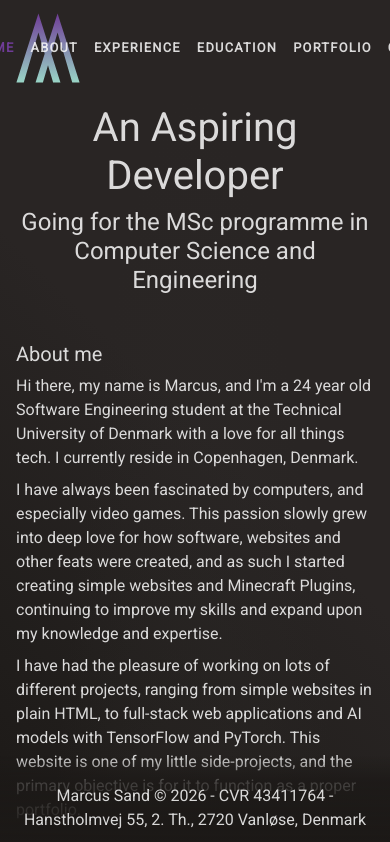
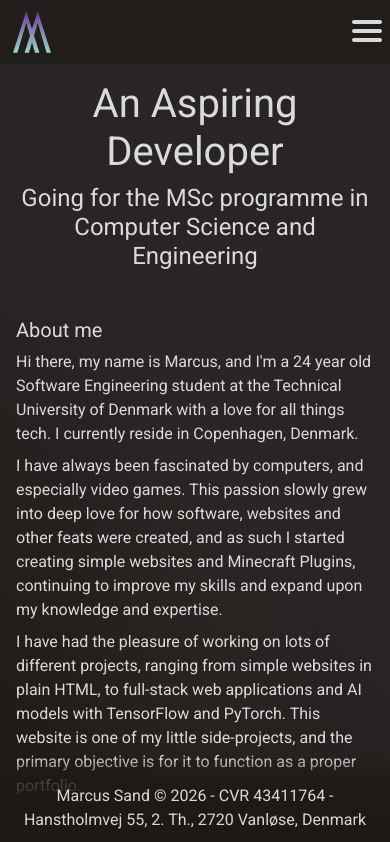
Before and after one commit to HeroGamers/Portfolio, a SvelteKit app: page / in a window 390 px wide. Shown: the top 842 px of the page. Built offline with nearby package versions, Linux system fonts and the light colour scheme.

Commit message:
Add navbar hamburger

```diff
--- a/src/routes/Header.svelte
+++ b/src/routes/Header.svelte
@@ -100,33 +100,42 @@
 	// onDestroy(() => {
 	// 	window.onscroll = () => {}
 	// })
+
+	let burgerMenuExpanded = false;
 </script>
 
 <header class="flex md:min-h-screen md:max-h-screen">
-	<div class="flex justify-between md:flex-col px-2 pt-2 md:py-12 md:min-h-screen md:max-h-screen md:px-0 md:fixed md:m-auto">
-		<div class="flex justify-center md:w-full h-20 flex-col">
-			<a class="flex justify-start md:justify-center h-full w-full" href="/">
+	<div class="flex flex-col sm:flex-row justify-between md:flex-col px-2 py-2 md:py-12 md:min-h-screen md:max-h-screen md:px-0 md:fixed md:m-auto">
+		<div class="flex justify-between sm:w-fit sm:justify-center items-center flex-row md:w-full">
+			<a class="flex justify-start md:justify-center w-12 h-12 md:w-20 md:h-20" href="/" title="Home">
 				<Logo />
 <!--				<img src={logo} alt="HeroGamers" />-->
 			</a>
 	<!--		<hr class="border-t-4 border-purple-400 rounded-2xl mt-2 hidden md:flex" />-->
+
+			<!-- https://stackoverflow.com/a/51813362/12418245 -->
+			<ul class="flex justify-end sm:hidden cursor-pointer list-none hamburger-menu" class:expanded={burgerMenuExpanded} on:click={() => (burgerMenuExpanded = !burgerMenuExpanded)} on:keydown={() => (burgerMenuExpanded = !burgerMenuExpanded)}>
+				<li></li>
+				<li></li>
+				<li></li>
+			</ul>
 		</div>
 
-		<nav class="flex items-center justify-end md:justify-center w-full">
-			<ul class="flex flex-row md:flex-col md:space-y-6 items-center md:items-start list-none">
+		<nav class="flex flex-col sm:flex-row items-center justify-end md:justify-center w-full" class:expanded={burgerMenuExpanded}>
+			<ul class="flex flex-col sm:flex-row md:flex-col md:space-y-6 items-center justify-center md:items-start list-none w-full sm:w-fit">
 				{#each sections as section}
-					<li aria-current={section.current} class="{section.id}-navbar" data-testid="{section.id}-navbar">
-						<a class="flex items-center" href={section.href}>{section.text}</a>
+					<li aria-current={section.current} class="{section.id}-navbar w-screen text-center flex justify-center md:justify-start h-full sm:w-full" data-testid="{section.id}-navbar">
+						<a class="flex items-center justify-center w-full text-center sm:justify-start" href={section.href} title={section.text}>{section.text}</a>
 					</li>
 				{/each}
 			</ul>
 		</nav>
 
 		<div class="justify-center w-full flex-row hidden md:flex space-x-5">
-			<a class="flex justify-center socials h-10 w-10" href="https://github.com/HeroGamers" target="_blank">
+			<a class="flex justify-center socials h-10 w-10" href="https://github.com/HeroGamers" target="_blank" title="GitHub">
 				<GitHubLogo />
 			</a>
-			<a class="flex justify-center socials h-10 w-10" href="https://linkedin.com/in/marcus-sand" target="_blank">
+			<a class="flex justify-center socials h-10 w-10" href="https://linkedin.com/in/marcus-sand" target="_blank" title="LinkedIn">
 				<LinkedInSVG />
 			</a>
 		</div>
@@ -136,6 +145,10 @@
 <style lang="scss">
 	header {
 		overflow: hidden;
+
+		@media (max-width: 639px) {
+			background-color: $color-bg-1;
+		}
 
 		@media (min-width: 768px) {
 			min-width: 15rem;
@@ -154,6 +167,18 @@
 	}
 
 	nav {
+		@media (max-width: 639px) {
+			display: flex;
+			max-height: 0;
+			transition: max-height 1s ease;
+			overflow: hidden;
+
+			&.expanded {
+				display: flex;
+				max-height: 30vh;
+			}
+		}
+
 		a {
 			height: 100%;
 			padding: 0 0.5rem;
@@ -163,6 +188,11 @@
 			letter-spacing: 0.1em;
 			text-decoration: none;
 			transition: color 0.2s linear;
+
+			@media (max-width: 639px) {
+				padding: 0.5rem 0.5rem;
+				font-size: 0.95rem;
+			}
 
 			@media (min-width: 768px) {
 				font-size: 1rem;
@@ -186,6 +216,14 @@
 				}
 			}
 
+			//@media (max-width: 639px) {
+			//	background-color: $color-bg-1;
+			//
+			//	&:hover {
+			//		background-color: $color-bg-0;
+			//	}
+			//}
+
 			@media (min-width: 768px) {
 				border-left-width: 4px;
 				&[aria-current='page'] {
@@ -205,4 +243,95 @@
 			}
 		}
 	}
+
+	// https://stackoverflow.com/a/51813362/12418245
+	.hamburger-menu {
+		cursor: pointer;
+		height: 24px;
+		list-style: none;
+		margin: 0;
+		padding: 0;
+		width: 30px;
+		position: relative;
+		-webkit-transform: rotate(0deg);
+		-moz-transform: rotate(0deg);
+		-o-transform: rotate(0deg);
+		transform: rotate(0deg);
+		-webkit-transition: .3s ease-in-out;
+		-moz-transition: .3s ease-in-out;
+		-o-transition: .3s ease-in-out;
+		transition: .3s ease-in-out;
+
+		&.expanded {
+			li {
+				&:nth-child(1) {
+					left: 4px;
+					top: -1px;
+					-webkit-transform: rotate(45deg);
+					-moz-transform: rotate(45deg);
+					-o-transform: rotate(45deg);
+					transform: rotate(45deg);
+				}
+
+				&:nth-child(2) {
+					opacity: 0;
+					width: 0;
+				}
+
+				&:nth-child(3) {
+					left: 4px;
+					top: 20px;
+					-webkit-transform: rotate(-45deg);
+					-moz-transform: rotate(-45deg);
+					-o-transform: rotate(-45deg);
+					transform: rotate(-45deg);
+				}
+			}
+		}
+
+		li {
+			background-color: $color-text;
+			border-radius: 4px;
+			display: block;
+			height: 4px;
+			left: 0;
+			margin: 0;
+			opacity: 1;
+			padding: 0;
+			position: absolute;
+			width: 100%;
+			-webkit-transform: rotate(0deg);
+			-moz-transform: rotate(0deg);
+			-o-transform: rotate(0deg);
+			transform: rotate(0deg);
+			-webkit-transition: .15s ease-in-out;
+			-moz-transition: .15s ease-in-out;
+			-o-transition: .15s ease-in-out;
+			transition: .15s ease-in-out;
+
+			&:nth-child(1) {
+				top: 0;
+				-webkit-transform-origin: left center;
+				-moz-transform-origin: left center;
+				-o-transform-origin: left center;
+				transform-origin: left center;
+			}
+
+			&:nth-child(2) {
+				top: 9px;
+				-webkit-transform-origin: left center;
+				-moz-transform-origin: left center;
+				-o-transform-origin: left center;
+				transform-origin: left center;
+			}
+
+			&:nth-child(3) {
+				top: 18px;
+				-webkit-transform-origin: left center;
+				-moz-transform-origin: left center;
+				-o-transform-origin: left center;
+				transform-origin: left center;
+			}
+		}
+	}
 </style>
--- a/src/routes/PortfolioCard.svelte
+++ b/src/routes/PortfolioCard.svelte
@@ -14,7 +14,7 @@
 </script>
 
 <div class="flex flex-col">
-  <a class="flex flex-col p-2 card m-3" href={link} target="_blank">
+  <a class="flex flex-col p-2 card m-3" href={link} target="_blank" title={project_name}>
     <p class="font-bold">{project_name}</p>
     {#if description != null}
       <p class="pt-2">{description}</p>
```
